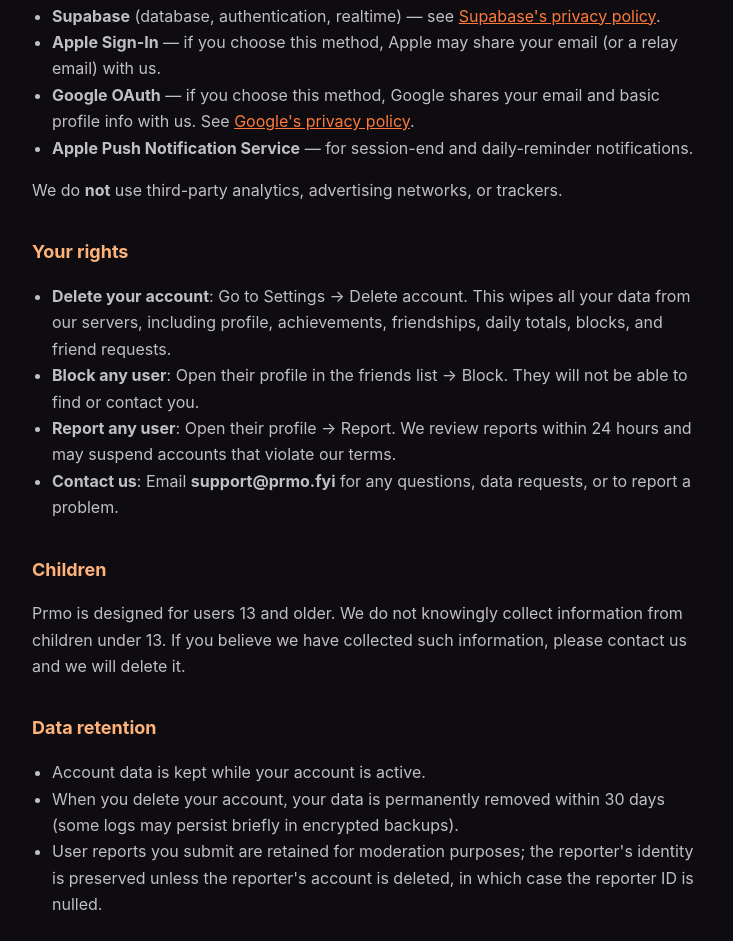
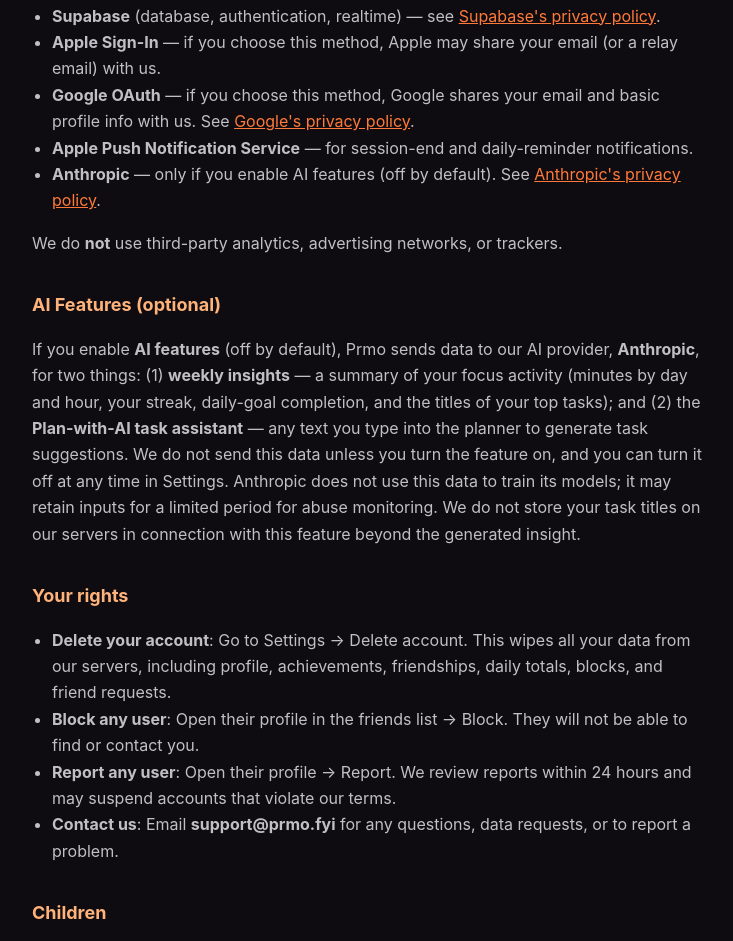
Before and after one commit to aelbassiouni119/prmo-site, a plain HTML site: page privacy/index.html in a window 1280 px wide. Shown: the part 1047-1988 px from the top of the page, without its empty margins (270-1003 px from the left). Drawn offline with Linux system fonts and the light colour scheme.

Commit message:
privacy: disclose AI features (insights + task planner) data flow to Anthropic

```diff
--- a/privacy/index.html
+++ b/privacy/index.html
@@ -51,8 +51,11 @@
 <li><strong>Apple Sign-In</strong> — if you choose this method, Apple may share your email (or a relay email) with us.</li>
 <li><strong>Google OAuth</strong> — if you choose this method, Google shares your email and basic profile info with us. See <a href="https://policies.google.com/privacy">Google's privacy policy</a>.</li>
 <li><strong>Apple Push Notification Service</strong> — for session-end and daily-reminder notifications.</li>
+<li><strong>Anthropic</strong> — only if you enable AI features (off by default). See <a href="https://www.anthropic.com/legal/privacy">Anthropic's privacy policy</a>.</li>
 </ul>
 <p>We do <strong>not</strong> use third-party analytics, advertising networks, or trackers.</p>
+<h2>AI Features (optional)</h2>
+<p>If you enable <strong>AI features</strong> (off by default), Prmo sends data to our AI provider, <strong>Anthropic</strong>, for two things: (1) <strong>weekly insights</strong> — a summary of your focus activity (minutes by day and hour, your streak, daily-goal completion, and the titles of your top tasks); and (2) the <strong>Plan-with-AI task assistant</strong> — any text you type into the planner to generate task suggestions. We do not send this data unless you turn the feature on, and you can turn it off at any time in Settings. Anthropic does not use this data to train its models; it may retain inputs for a limited period for abuse monitoring. We do not store your task titles on our servers in connection with this feature beyond the generated insight.</p>
 <h2>Your rights</h2>
 <ul>
 <li><strong>Delete your account</strong>: Go to Settings → Delete account. This wipes all your data from our servers, including profile, achievements, friendships, daily totals, blocks, and friend requests.</li>
```
